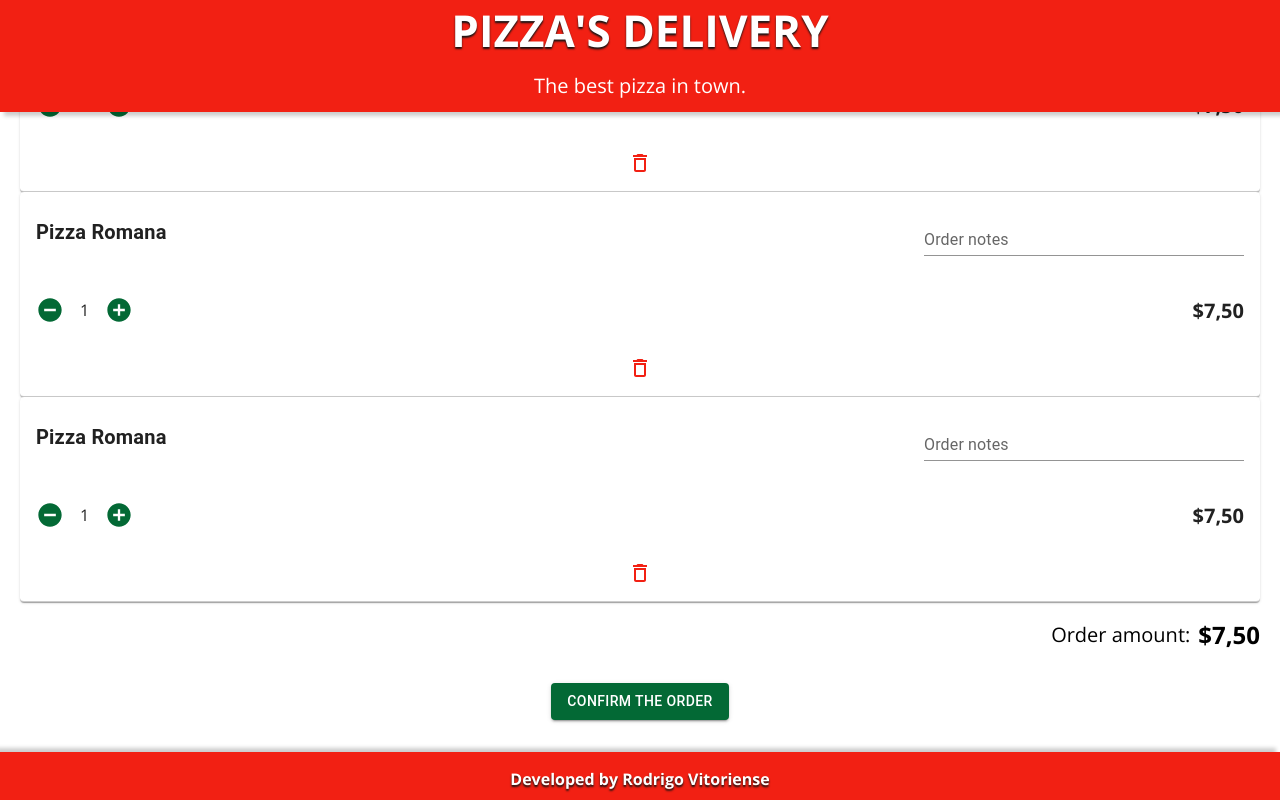
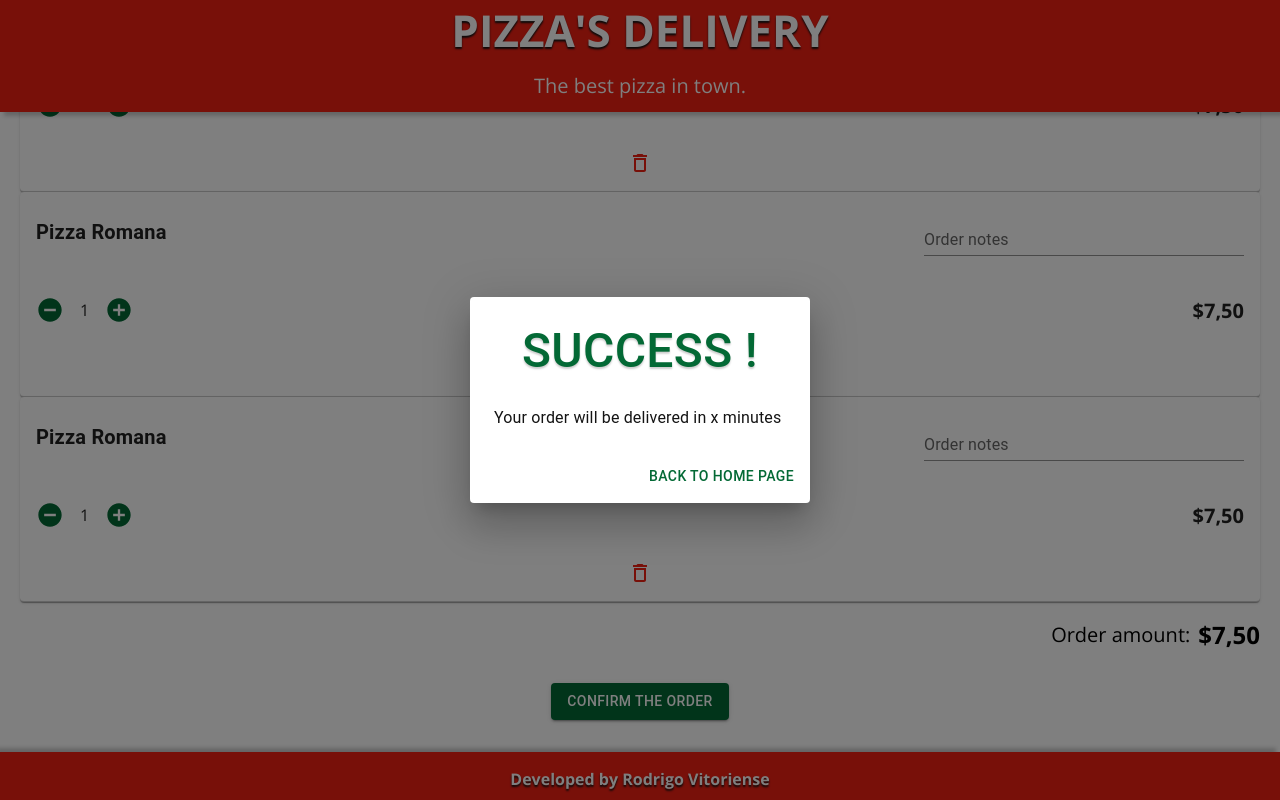
Before and after one commit to rodrigorvix/pizza-delivery, a React (Create React App) app: page / in a window 1280 px wide. Both pictures are taken after a click on the button "CONFIRM THE ORDER". Shown: the part 221-1021 px from the top of the page. Built offline with nearby package versions, Linux system fonts and the light colour scheme.

Commit message:
create component MessageSuccess

```diff
--- /dev/null
+++ b/src/components/MessageSuccess/index.tsx
@@ -0,0 +1,31 @@
+import { Button, Dialog, DialogActions, DialogContent, DialogContentText, DialogTitle } from "@mui/material";
+import { MessageSuccessStyled } from "./style";
+
+export const MessageSuccess = (props:any) => {
+
+  const goHomePage = ()=> {
+    props.close();
+    console.log("Ir para home page")
+  }
+
+  return(
+    <MessageSuccessStyled
+        open={props.open}
+        aria-labelledby="message-successs"
+        aria-describedby="Message success order"
+      >
+        <DialogTitle id="message-success-title">
+          {"Success !"}
+        </DialogTitle>
+       <DialogContent>
+         <DialogContentText>
+         Your order will be delivered in x minutes
+         </DialogContentText>
+       </DialogContent>
+        <DialogActions>
+          <Button onClick={goHomePage}>Back to home page</Button>
+        </DialogActions>
+      </MessageSuccessStyled>
+
+  );
+}
--- /dev/null
+++ b/src/components/MessageSuccess/style.ts
@@ -0,0 +1,33 @@
+import { Dialog } from "@mui/material";
+import styled from "styled-components";
+
+export const MessageSuccessStyled = styled(Dialog)`
+
+  .MuiPaper-root {
+    width: 340px;
+
+    h2 {
+      font-size: 3rem;
+      text-align: center;
+      color: var(--green);
+      text-transform: uppercase;
+      text-shadow: 0px 2px 2px var(--black-300);
+
+    }
+  }
+
+  .MuiDialogContent-root {
+    p {
+      font-size: 1rem;
+      color: var(--black-500);
+    }
+  }
+.MuiButton-root {
+  color: var(--green);
+
+  &:hover {
+    filter: brightness(0.8);
+  }
+}
+
+`;
--- a/src/components/OrderSummary /index.tsx
+++ b/src/components/OrderSummary /index.tsx
@@ -1,8 +1,21 @@
 import { Box, Button } from '@mui/material'
+import { useState } from 'react'
+import { MessageSuccess } from '../MessageSuccess'
 import { PizzaCardSummary } from '../PizzaCardSummary'
 import { OrderSummaryStyled } from './style'
 
 export const OrderSummary = () => {
+  const [openMessageSuccess, setOpenMessageSuccess] = useState(false);
+
+  const handleCloseMessage = () => {
+    setOpenMessageSuccess(false);
+  }
+
+  const confirmOrder = () => {
+    setOpenMessageSuccess(true);
+  }
+
+
   return (
     <OrderSummaryStyled>
       <h2>Order Summary</h2>
@@ -18,8 +31,14 @@ export const OrderSummary = () => {
       </div>
 
       <div data-content="button">
-        <Button variant="contained">CONFIRM THE ORDER</Button>
+        <Button variant="contained" onClick={confirmOrder}>CONFIRM THE ORDER</Button>
       </div>
+
+    <MessageSuccess
+      open={openMessageSuccess}
+      close={handleCloseMessage}
+    />
+
     </OrderSummaryStyled>
   )
 }
```
